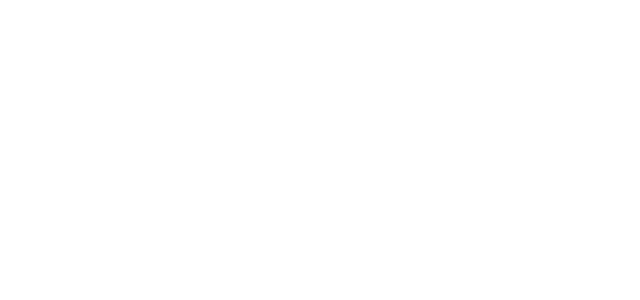
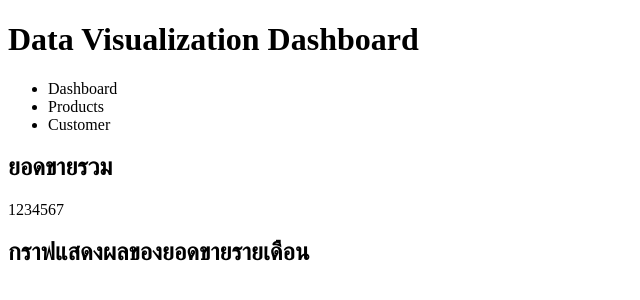
Before and after one commit to kungfu140350-tech/kungfu-visualization-dashboard, a plain HTML site: page index.html in a window 1280 px wide. Shown: the whole page, without its empty margins (0-640 px from the left). Drawn offline with Linux system fonts and the light colour scheme.

Commit message:
Second Commit

```diff
--- a/index.html
+++ b/index.html
@@ -7,16 +7,28 @@
 </head>
 <body>
 <header>
-<!-- สวนหัวของเว็บจะอยูตรงนี้ -->
+<h1>Data Visualization Dashboard</h1>
 
 </header>
 
 <aside>
-<!-- เมนูดานขางจะอยูตรงนี้ -->
+<nav>
+    <ul>
+        <li><a herf="#">Dashboard</a></li>
+        <li><a herf="#">Products</a></li>
+        <li><a herf="#">Customer</a></li>
+    </ul>
+</nav>
 </aside>
 
 <main>
-<!-- เนื้อหาหลัก เชน กราฟ จะอยูตรงนี้ -->
+<div class="card">
+    <h2>ยอดขายรวม</h2>
+    <p>1234567</p>
+</div>
+<div class="chart-container">
+    <h2>กราฟแสดงผลของยอดขายรายเดือน</h2>
+</div>
 </main>
 
 <footer>
```
